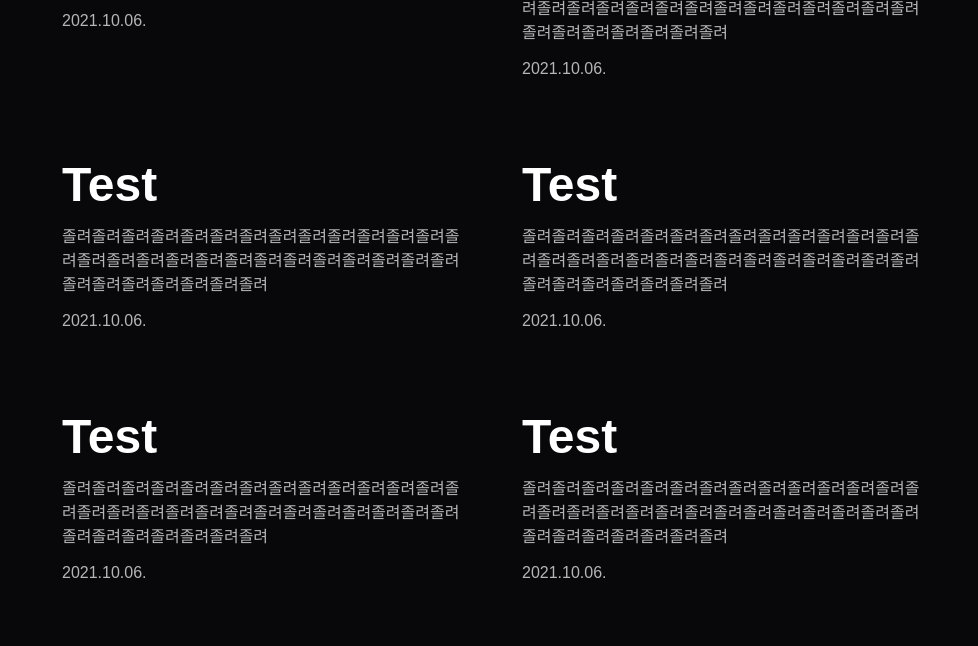
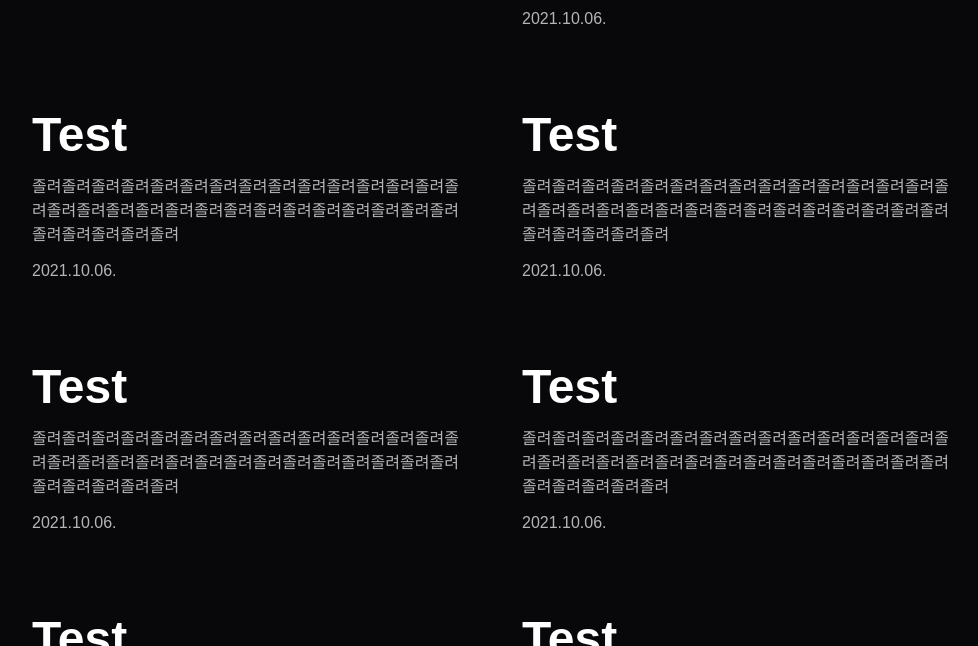
Before and after one commit to cmg8431/cmg8431.github.io, a Gatsby site: page / in a window 1280 px wide. Shown: the part 821-1467 px from the top of the page, without its empty margins (144-1122 px from the left). Built offline with nearby package versions, Linux system fonts and the light colour scheme; Gatsby itself is replaced by a stand-in of ours; a small style sheet from the web is missing.

Commit message:
feat: Add images and edit layouts

```diff
--- a/src/components/PostList.tsx
+++ b/src/components/PostList.tsx
@@ -26,13 +26,11 @@ const PostList: FunctionComponent<PostListProps> = ({ posts }) => {
 };
 
 const PostListWrapper = styled.div`
-  width: 35rem;
   margin: 0 auto;
-  padding: 50px 0 100px;
   display: grid;
   grid-template-columns: 1fr 1fr;
   grid-gap: 20px;
-  width: 900px;
+  width: 60rem;
 `;
 
 export default PostList;
```
